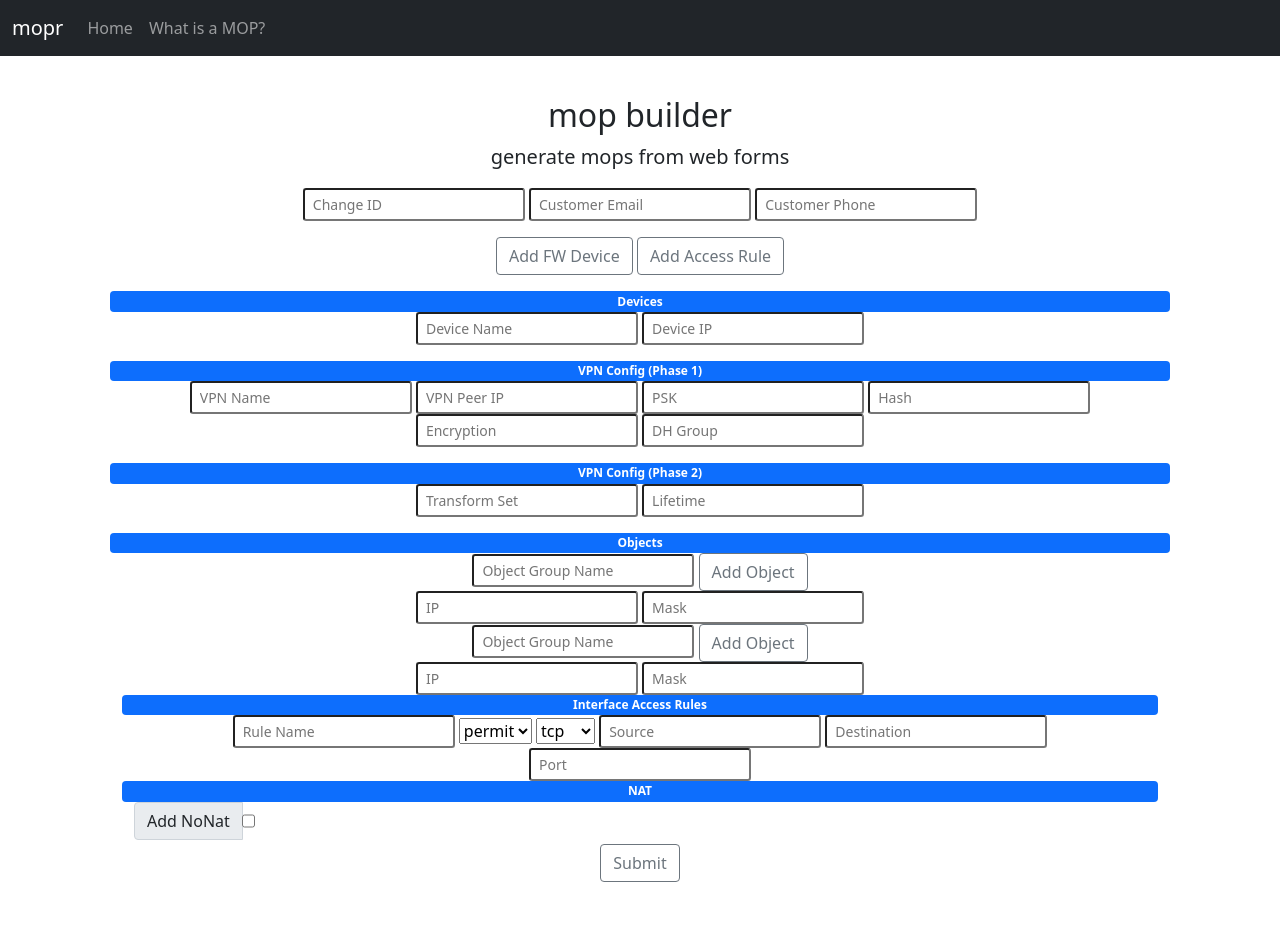
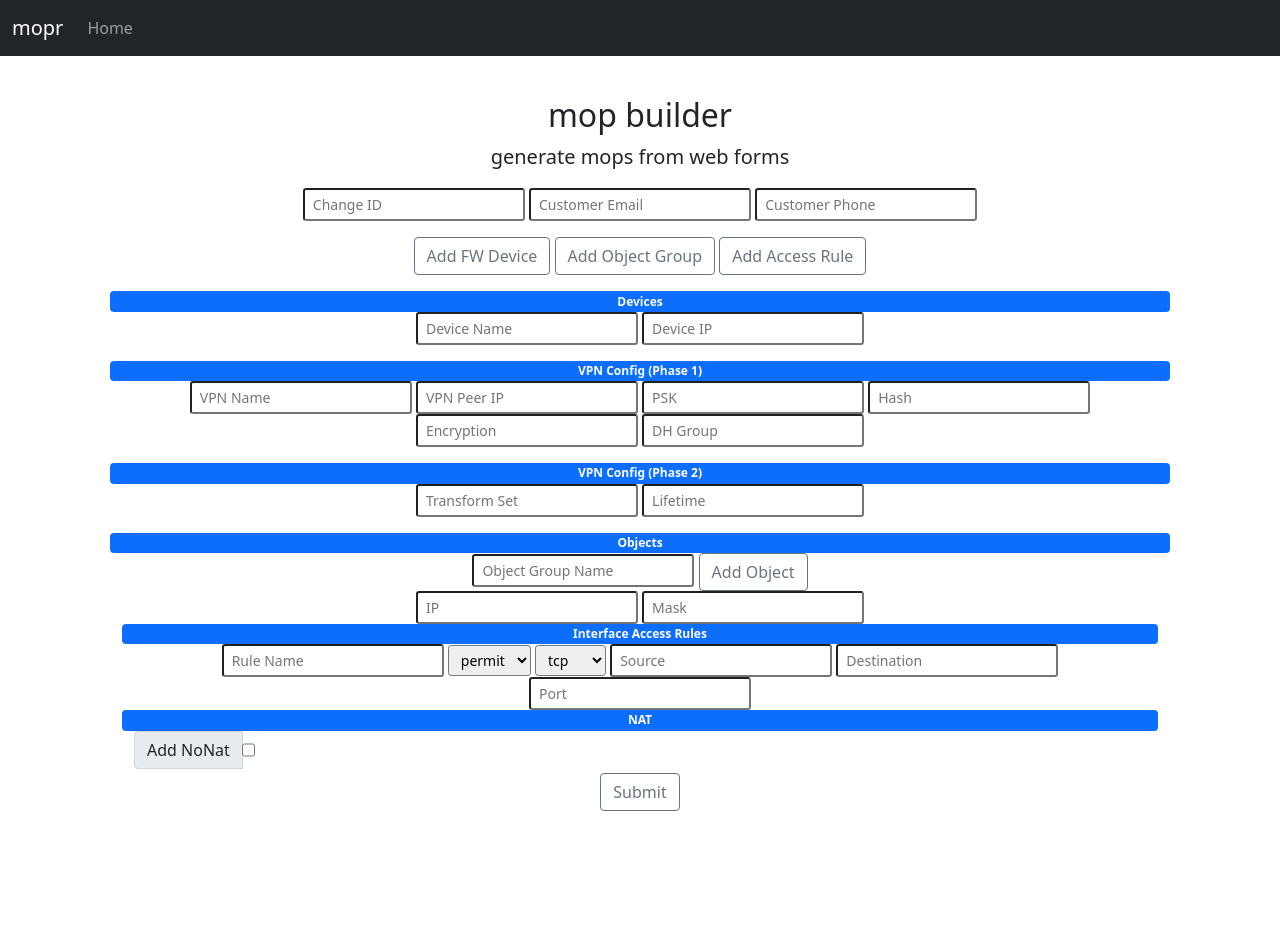
Before and after one commit to alpharez/mop-builder-flask, a Flask app: page /vpnform in a window 1280 px wide. After the commit the page ends 811 px from the top, so only its background shows below. Run offline with Flask 2, Linux system fonts and the light colour scheme.

Commit message:
finished the VPN form

```diff
--- a/forms.py
+++ b/forms.py
@@ -104,9 +104,11 @@ class ACLForm(Form):
     lineNum = IntegerField('line num', render_kw={
                            'class': 'form-control-sm', 'placeholder': 'Rule Number'})
     ruleAction = SelectField('Select Action', choices=[
-        ('permit', 'permit'), ('deny', 'deny')])
+        ('permit', 'permit'), ('deny', 'deny')], render_kw={
+        'class': 'form-control-sm'})
     protocol = SelectField('Select Protocol', choices=[
-        ('tcp', 'tcp'), ('udp', 'udp'), ('ip', 'ip'), ('icmp', 'icmp')])
+        ('tcp', 'tcp'), ('udp', 'udp'), ('ip', 'ip'), ('icmp', 'icmp')], render_kw={
+        'class': 'form-control-sm'})
     source = StringField('source', render_kw={
         'class': 'form-control-sm', 'placeholder': 'Source'})
     destination = StringField('change ID', render_kw={
@@ -137,7 +139,7 @@ class FWForm(FlaskForm):
 class FWVPNForm(FWForm):
     vpnName = StringField('Peer IP', render_kw={
         'class': 'form-control-sm', 'placeholder': 'VPN Name'})
-    objvpngroups = FieldList(FormField(ObjGrpForm), min_entries=2)
+    objvpngroups = FieldList(FormField(ObjGrpForm), min_entries=1)
     peerIP = StringField('Peer IP', render_kw={
         'class': 'form-control-sm', 'placeholder': 'VPN Peer IP'})
     p1PSK = StringField('Peer IP', render_kw={
--- a/templates/base.html
+++ b/templates/base.html
@@ -1,19 +1,23 @@
 <!doctype html>
 <html>
+
 <head>
   <title>{% block title %}{% endblock %} - mopr</title>
-        <link href="https://cdn.jsdelivr.net/npm/bootstrap@5.0.0-beta1/dist/css/bootstrap.min.css" rel="stylesheet" integrity="sha384-giJF6kkoqNQ00vy+HMDP7azOuL0xtbfIcaT9wjKHr8RbDVddVHyTfAAsrekwKmP1" crossorigin="anonymous">
+  <link href="https://cdn.jsdelivr.net/npm/bootstrap@5.0.0-beta1/dist/css/bootstrap.min.css" rel="stylesheet"
+    integrity="sha384-giJF6kkoqNQ00vy+HMDP7azOuL0xtbfIcaT9wjKHr8RbDVddVHyTfAAsrekwKmP1" crossorigin="anonymous">
 
   <link href="{{url_for('static', filename='mopr.css')}}" rel="stylesheet">
   <script src="https://ajax.googleapis.com/ajax/libs/jquery/1.12.0/jquery.min.js"></script>
 </head>
+
 <body>
 
 
   <nav class="navbar navbar-expand-md navbar-dark bg-dark fixed-top">
     <div class="container-fluid">
       <a class="navbar-brand" href="/">mopr</a>
-          <button class="navbar-toggler" type="button" data-bs-toggle="collapse" data-bs-target="#navbarsExampleDefault" aria-controls="navbarsExampleDefault" aria-expanded="false" aria-label="Toggle navigation">
+      <button class="navbar-toggler" type="button" data-bs-toggle="collapse" data-bs-target="#navbarsExampleDefault"
+        aria-controls="navbarsExampleDefault" aria-expanded="false" aria-label="Toggle navigation">
         <span class="navbar-toggler-icon"></span>
       </button>
 
@@ -22,9 +26,7 @@
           <li class="nav-item active">
             <a class="nav-link" aria-current="page" href="/">Home</a>
           </li>
-              <li class="nav-item active">
-                <a class="nav-link" aria-current="page" href="https://www.productplan.com/glossary/method-of-procedure/">What is a MOP?</a>
-              </li>
+
         </ul>
 
       </div>
@@ -44,4 +46,5 @@
 
 
 </body>
+
 </html>
--- a/templates/vpnform.html
+++ b/templates/vpnform.html
@@ -12,71 +12,67 @@
     var lastDeviceID = $("#devices input:last").attr("id");
     var num = parseInt(lastDeviceID.match(/\d+/)[0])
     num = num + 1
-    var newDeviceName = "devices-"+num+"-deviceName"
-    var newDeviceIP = "devices-"+num+"-deviceIP"
+    var newDeviceName = "devices-" + num + "-deviceName"
+    var newDeviceIP = "devices-" + num + "-deviceIP"
 
     var newInput = `<div class='row g-2 align-items-left'><div class='col'>`
-      +`<input class='form-control-sm' type='text' id='${newDeviceName}' name='${newDeviceName}' value='' placeholder='Device Name'></input>`
-      +`<input class='form-control-sm' type='text' id='${newDeviceIP}' name='${newDeviceIP}' value='' placeholder='Device IP'></input>`
-      +`</div></div>`
+      + `<input class='form-control-sm' type='text' id='${newDeviceName}' name='${newDeviceName}' value='' placeholder='Device Name'></input>`
+      + `<input class='form-control-sm' type='text' id='${newDeviceIP}' name='${newDeviceIP}' value='' placeholder='Device IP'></input>`
+      + `</div></div>`
     $("#devices").append(newInput);
   }
 
   function addObjGrpMember(num) {
     // pools-0-members-0-memberIP   // pools-0-members-0-memberPort
     // figure out which button got pressed, then add a new member to that pool
-    var poolmembersdiv = `#poolmembers${num}`
-    var lastPoolMemberID = $(`${poolmembersdiv} input:last`).attr("id");
-    //alert(lastPoolMemberID)
-    var lastPoolnum = parseInt(lastPoolMemberID.match(/\d+/)[0])
-    lastPoolnum = lastPoolnum + 1
-    var newPoolMemberIP = `pools-${num}-members-${lastPoolnum}-memberIP`
-    var newPoolMemberPort = `pools-${num}-members-${lastPoolnum}-memberPort`
+    var objmembersdiv = `#objects${num}`
+    var lastObjMemberID = $(`${objmembersdiv} input:last`).attr("id");
+    //alert(lastObjMemberID)
+    var lastObjnum = parseInt(lastObjMemberID.match(/\d+/)[0])
+    lastObjnum = lastObjnum + 1
+    var newObjMemberIP = `objvpngroups-${num}-objectList-${lastObjnum}-objectIP`
+    var newObjMemberMask = `objvpngroups-${num}-objectList-${lastObjnum}-objectMask`
     var newInput = `<div class='row g-2 align-items-left'><div class='col'>`
-      +`<input class='form-control-sm' type='text' id='${newPoolMemberIP}' name='${newPoolMemberIP}' value='' placeholder='Member IP'></input>`
-      +`<input class='form-control-sm' type='text' id='${newPoolMemberPort}' name='${newPoolMemberPort}' value='' placeholder='Member Port'></input>`
-    $(poolmembersdiv).append(newInput);
+      + `<input class='form-control-sm' type='text' id='${newObjMemberIP}' name='${newObjMemberIP}' value='' placeholder='IP'></input>`
+      + `<input class='form-control-sm' type='text' id='${newObjMemberMask}' name='${newObjMemberMask}' value='' placeholder='Mask'></input>`
+    $(objmembersdiv).append(newInput);
 
   }
 
   function addObjGroup() {
-    var lastPoolID = $("#pools input:last").attr("id");
-    var num = parseInt(lastPoolID.match(/\d+/)[0])
+    var lastObjGrpID = $("#objectgroups input:last").attr("id");
+    var num = parseInt(lastObjGrpID.match(/\d+/)[0])
     num = num + 1
-    var newPoolName = "pools-"+num+"-poolName"
-    var newPoolMethod = "pools-"+num+"-LBMethod"
-    var newPoolHealth = "pools-"+num+"-Health"
+    var newObjGrpName = "objvpngroups-" + num + "-objName"
     var newInput = `<div class='row g-2 align-items-left'><div class='col'>`
-      +`<input class='form-control-sm' type='text' id='${newPoolName}' name='${newPoolName}' value='' placeholder='Pool Name'></input>`
-      +`<input class='form-control-sm' type='text' id='${newPoolMethod}' name='${newPoolMethod}' value='' placeholder='LB Method'></input>`
-      +`<input class='form-control-sm' type='text' id='${newPoolHealth}' name='${newPoolHealth}' value='' placeholder='Health Monitor'></input>`
-      +`<button type="button" id="addPoolMember" class="btn btn-outline-secondary" onclick="addServerPoolMember(${num})">Add Member</button>`
-      +`<div id="poolmembers${num}">`
-      +`<input class='form-control-sm' type='text' id='pools-${num}-members-0-memberIP' name='pools-${num}-members-0-memberIP' value='' placeholder='Member IP'></input>`
-      +`<input class='form-control-sm' type='text' id='pools-${num}-members-0-memberPort' name='pools-${num}-members-0-memberPort' value='' placeholder='Member Port'></input>`
-      +`</div>`
-      +`</div></div>`
-    $("#pools").append(newInput);
+      + `<input class='form-control-sm' type='text' id='${newObjGrpName}' name='${newObjGrpName}' value='' placeholder='Object Group Name'></input>`
+      + `<button type="button" id="addObjectGroupMember" class="btn btn-outline-secondary" onclick="addObjGrpMember(${num})">Add Object</button>`
+      + `<div id="objects${num}">`
+      + `<input class='form-control-sm' type='text' id='objvpngroups-${num}-objectList-0-objectIP' name='objvpngroups-${num}-objectList-0-objectIP' value='' placeholder='IP'></input>`
+      + `<input class='form-control-sm' type='text' id='objvpngroups-${num}-objectList-0-objectMask' name='objvpngroups-${num}-objectList-0-objectMask' value='' placeholder='Mask'></input>`
+      + `</div>`
+      + `</div></div>`
+    $("#objectgroups").append(newInput);
   }
 
   function addAccessRule() {
     var lastACLID = $("#ACLs input:last").attr("id");
     var num = parseInt(lastACLID.match(/\d+/)[0])
     num = num + 1
-    var newACLName = "aclrules-"+num+"-ruleName"
-    var newACLAction = "aclrules-"+num+"-ruleAction"
-    var newACLprotocol = "aclrules-"+num+"-protocol"
-    var newACLsource = "aclrules-"+num+"-source"
-    var newACLdestination = "aclrules-"+num+"-destination"
-    var newACLport = "aclrules-"+num+"-port"
+    var newACLName = "aclrules-" + num + "-ruleName"
+    var newACLAction = "aclrules-" + num + "-ruleAction"
+    var newACLprotocol = "aclrules-" + num + "-protocol"
+    var newACLsource = "aclrules-" + num + "-source"
+    var newACLdestination = "aclrules-" + num + "-destination"
+    var newACLport = "aclrules-" + num + "-port"
     var newInput = `<div class='row g-2 align-items-left'><div class='col'>`
-      +`<input class='form-control-sm' type='text' id='${newACLName}' name='${newACLName}' value='' placeholder='Rule'></input>`
-      +`<input class='form-control-sm' type='select' id='${newACLAction}' name='${newACLAction}' value='' placeholder='Action'></input>`
-      +`<input class='form-control-sm' type='select' id='${newACLprotocol}' name='${newACLprotocol}' value='' placeholder='Protocol'></input>`
-      +`<input class='form-control-sm' type='text' id='${newACLsource}' name='${newACLsource}' value='' placeholder='Source'></input>`
-      +`<input class='form-control-sm' type='text' id='${newACLdestination}' name='${newACLdestination}' value='' placeholder='Destination'></input>`
-      +`<input class='form-control-sm' type='text' id='${newACLport}' name='${newACLport}' value='' placeholder='Port'></input>`
-      +`</div></div>`
+      + `<input class='form-control-sm' type='text' id='${newACLName}' name='${newACLName}' value='' placeholder='Rule Name'></input>`
+      + `<select class='form-control-sm' type='select' id='${newACLAction}' name='${newACLAction}' value='' placeholder='Action'><option value="permit">permit</option><option value="deny">deny</option></select>`
+      + `<select class='form-control-sm' type='select' id='${newACLprotocol}' name='${newACLprotocol}' value='' placeholder='Protocol'><option value="tcp">tcp</option><option value="udp">udp</option><option value="ip">ip</option><option value="icmp">icmp</option></select>`
+      + `<input class='form-control-sm' type='text' id='${newACLsource}' name='${newACLsource}' value='' placeholder='Source'></input>`
+      + `<input class='form-control-sm' type='text' id='${newACLdestination}' name='${newACLdestination}' value='' placeholder='Destination'></input>`
+      + `<input class='form-control-sm' type='text' id='${newACLport}' name='${newACLport}' value='' placeholder='Port'></input>`
+      + `</div></div>`
     $("#ACLs").append(newInput);
   }
 </script>
@@ -92,8 +88,12 @@
     <div class="container">
       <div class="mb-3">
         <div id="buttons">
-        <button type="button" id="addLB" class="btn btn-outline-secondary" onclick="addDevice()">Add FW Device</button>
-        <button type="button" id="addVirtual" class="btn btn-outline-secondary" onclick="addAccessRule()">Add Access Rule</button>
+          <button type="button" id="addLB" class="btn btn-outline-secondary" onclick="addDevice()">Add FW
+            Device</button>
+          <button type="button" id="addObjGrp" class="btn btn-outline-secondary" onclick="addObjGroup()">Add Object
+            Group</button>
+          <button type="button" id="addVirtual" class="btn btn-outline-secondary" onclick="addAccessRule()">Add Access
+            Rule</button>
         </div>
       </div>
     </div>
@@ -146,19 +146,22 @@
     <div class="container">
       <div class="row"><span class="badge bg-primary">Objects</span></div>
       <div id="objectgroups">
-    {% for o in form.objvpngroups %}
         <div class="row g-2 align-items-left">
           <div class="col">
+            {% for o in form.objvpngroups %}
+
             {{ o.objName }}
-        <button type="button" class="btn btn-outline-secondary" onclick="addObjGrpMember({{loop.index}})">Add Object</button>
-      </div>
-    </div>
-    <div id="objects{{ loop.index }}">
+            <button type="button" class="btn btn-outline-secondary" onclick="addObjGrpMember(0)">Add
+              Object</button>
+            <div id="objects0">
               {% for obj in o.objectList %}
               {{ obj.objectIP }}
               {{ obj.objectMask }}
               {% endfor %}
               {% endfor %}
+            </div>
+          </div>
+
         </div>
       </div>
       <div class="container">
```
Also changed, not shown: templates/asa_mop_vpn_template.j2 (+28 -25 lines), README.md, 1 other file. Lines whose indentation alone changed are shown as unchanged.
